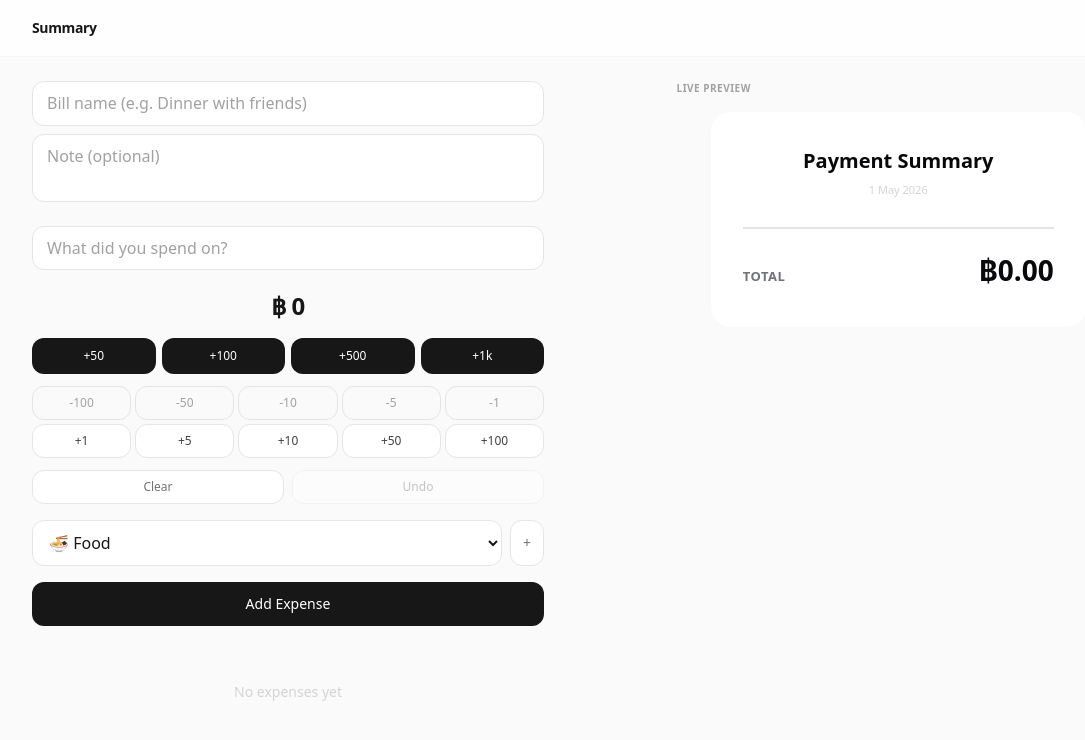
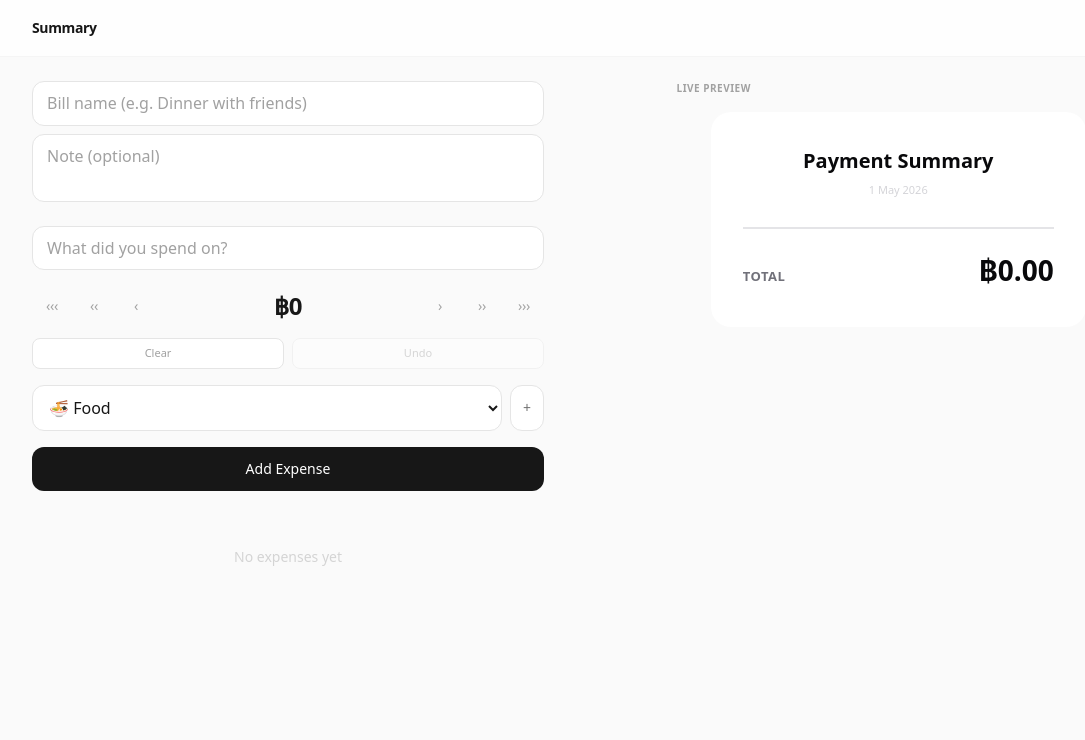
Before and after one commit to superChai76/expense-summary, a Next.js app: page / in a window 1280 px wide. Shown: the top 740 px of the page, without its empty margins (64-1149 px from the left). Built offline with nearby package versions, Linux system fonts and the light colour scheme.

Commit message:
Redesign amount input: compact single-row arrow controls with centered display

```diff
--- a/src/components/QuickAmountInput.tsx
+++ b/src/components/QuickAmountInput.tsx
@@ -44,58 +44,37 @@ export default function QuickAmountInput({
 
   return (
     <div className="flex flex-col gap-3">
-      <div className="text-center py-1">
-        <div className="text-2xl font-bold text-neutral-900 tabular-nums tracking-tight">
-          ฿ {fmt(amount)}
+      <div className="flex items-center justify-between gap-1">
+        <div className="flex items-center gap-0.5">
+          <ArrowBtn label="‹‹‹" onPress={() => adjust(-100)} />
+          <ArrowBtn label="‹‹" onPress={() => adjust(-10)} />
+          <ArrowBtn label="‹" onPress={() => adjust(-1)} />
         </div>
-      </div>
 
-      <div className="grid grid-cols-4 gap-1.5">
-        {[
-          { val: 50, label: "+50" },
-          { val: 100, label: "+100" },
-          { val: 500, label: "+500" },
-          { val: 1000, label: "+1k" },
-        ].map((btn) => (
-          <button
-            key={btn.val}
-            type="button"
-            onClick={() => adjust(btn.val)}
-            className="rounded-xl bg-neutral-900 text-white text-xs font-medium py-2.5 active:scale-95 transition-transform duration-75"
-          >
-            {btn.label}
-          </button>
-        ))}
-      </div>
+        <div className="px-3 py-1 min-w-[100px] text-center">
+          <div className="text-2xl font-bold text-neutral-900 tabular-nums tracking-tight">
+            ฿{fmt(amount)}
+          </div>
+        </div>
 
-      <div className="grid grid-cols-5 gap-1">
-        {[-100, -50, -10, -5, -1, 1, 5, 10, 50, 100].map((delta) => (
-          <button
-            key={delta}
-            type="button"
-            onClick={() => adjust(delta)}
-            className={`rounded-xl border text-xs font-medium py-2 active:scale-95 transition-transform duration-75 ${
-              delta > 0
-                ? "border-neutral-200 bg-white text-neutral-700 hover:bg-neutral-50"
-                : "border-neutral-200 bg-neutral-50 text-neutral-400 hover:bg-neutral-100"
-            }`}
-          >
-            {delta > 0 ? `+${delta}` : `${delta}`}
-          </button>
-        ))}
+        <div className="flex items-center gap-0.5">
+          <ArrowBtn label="›" onPress={() => adjust(1)} />
+          <ArrowBtn label="››" onPress={() => adjust(10)} />
+          <ArrowBtn label="›››" onPress={() => adjust(100)} />
+        </div>
       </div>
 
       <div className="flex gap-2">
         <button
           type="button"
-          className="flex-1 rounded-xl border border-neutral-200 bg-white text-xs font-medium py-2 text-neutral-500 hover:bg-neutral-50 transition-colors"
+          className="flex-1 rounded-lg border border-neutral-200 bg-white text-[11px] font-medium py-1.5 text-neutral-400 hover:bg-neutral-50 transition-colors"
           onClick={clear}
         >
           Clear
         </button>
         <button
           type="button"
-          className="flex-1 rounded-xl border border-neutral-200 bg-white text-xs font-medium py-2 text-neutral-500 hover:bg-neutral-50 transition-colors disabled:opacity-40"
+          className="flex-1 rounded-lg border border-neutral-200 bg-white text-[11px] font-medium py-1.5 text-neutral-400 hover:bg-neutral-50 transition-colors disabled:opacity-40"
           onClick={undo}
           disabled={history.length === 0}
         >
@@ -105,3 +84,21 @@ export default function QuickAmountInput({
     </div>
   );
 }
+
+function ArrowBtn({
+  label,
+  onPress,
+}: {
+  label: string;
+  onPress: () => void;
+}) {
+  return (
+    <button
+      type="button"
+      onClick={onPress}
+      className="w-10 h-10 flex items-center justify-center rounded-lg text-neutral-400 hover:bg-neutral-100 hover:text-neutral-600 active:scale-90 transition-all duration-75 text-sm font-light tracking-tight select-none"
+    >
+      {label}
+    </button>
+  );
+}
```
